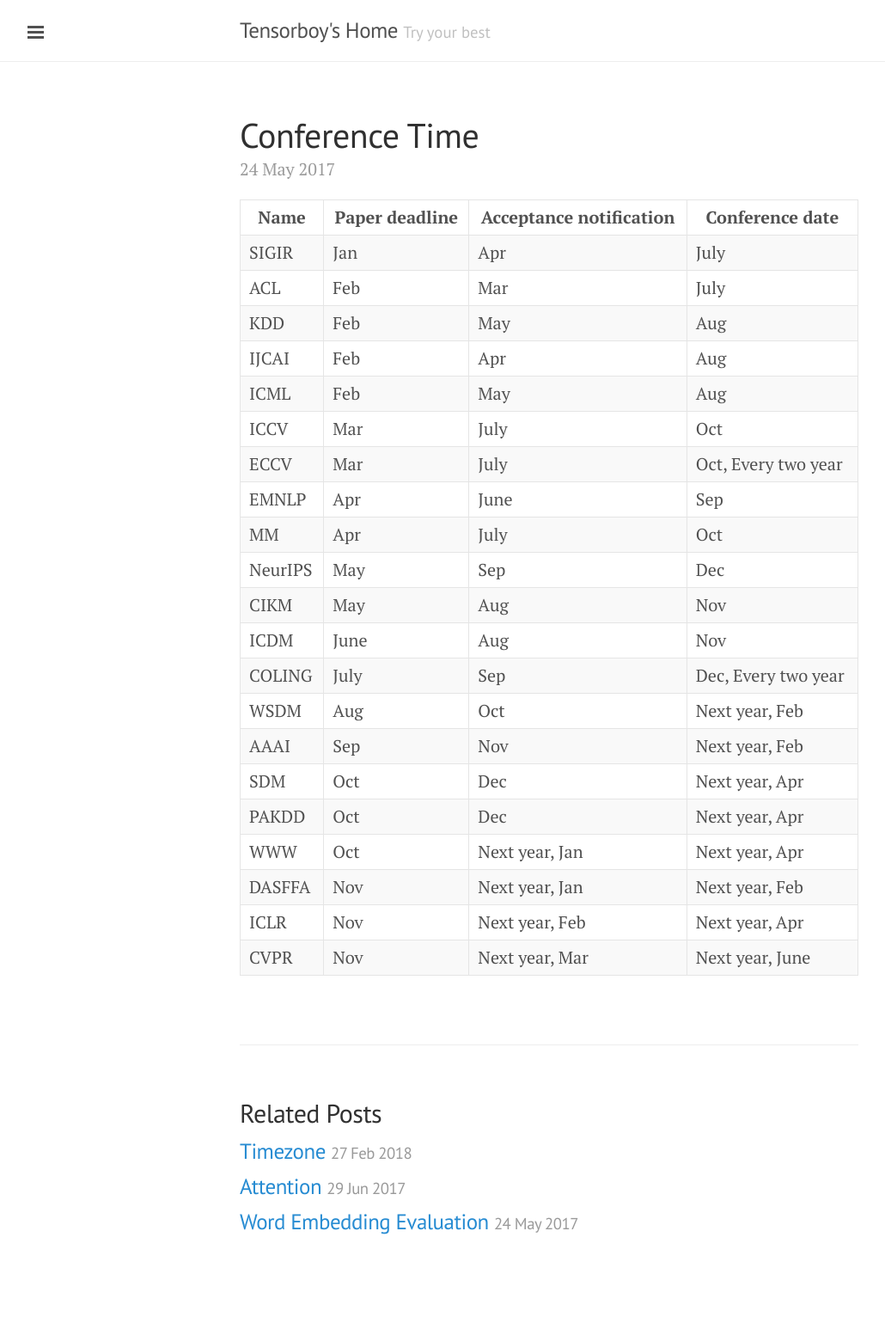
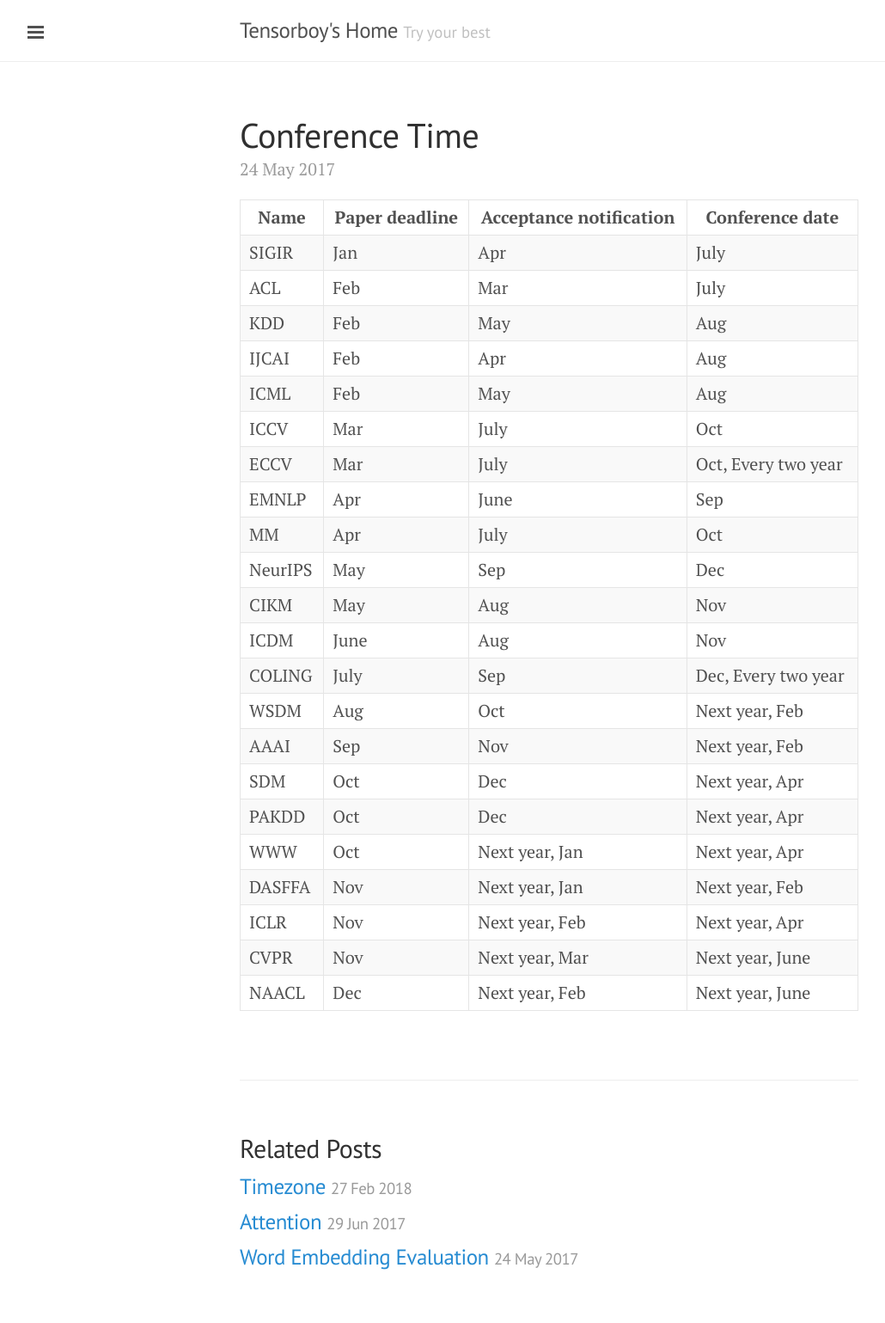
Before and after one commit to githwd2016/githwd2016.github.io, a Jekyll site: the page built from _posts/2017-05-24-conference-time.md, in a window 1280 px wide. Shown: the whole page at 86% size, without its empty margins (1-1031 px from the left). Built offline with Jekyll 4.4.1, drawn with Linux system fonts in a browser that asks for light colours; before the commit the page ends 1498 px from its top, so only the background shows below that.

Commit message:
Change conference time

```diff
--- a/_posts/2017-05-24-conference-time.md
+++ b/_posts/2017-05-24-conference-time.md
@@ -26,3 +26,4 @@ category: Other
 |DASFFA|Nov|Next year, Jan|Next year, Feb|
 |ICLR|Nov|Next year, Feb|Next year, Apr|
 |CVPR|Nov|Next year, Mar|Next year, June|
+|NAACL|Dec|Next year, Feb|Next year, June|
```
